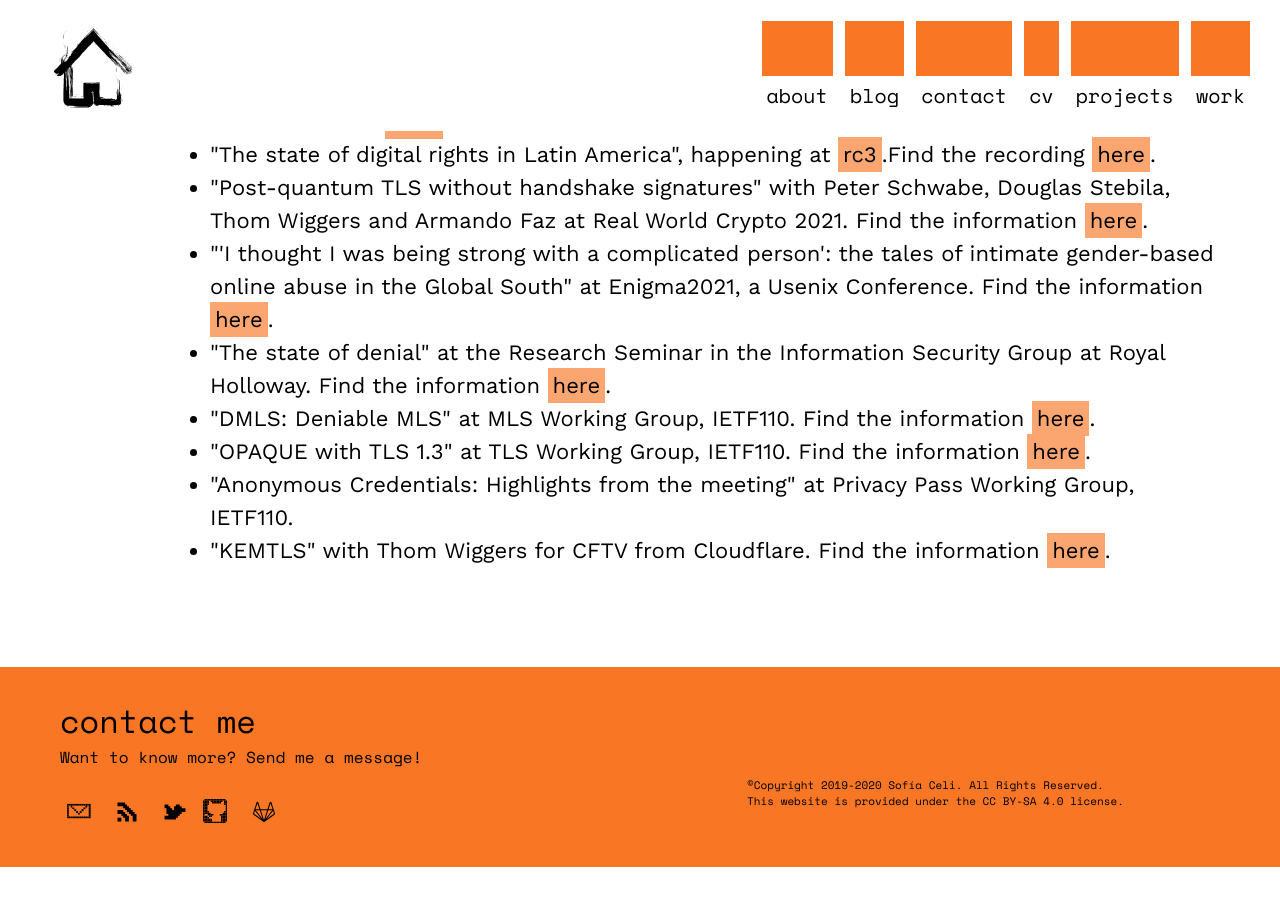
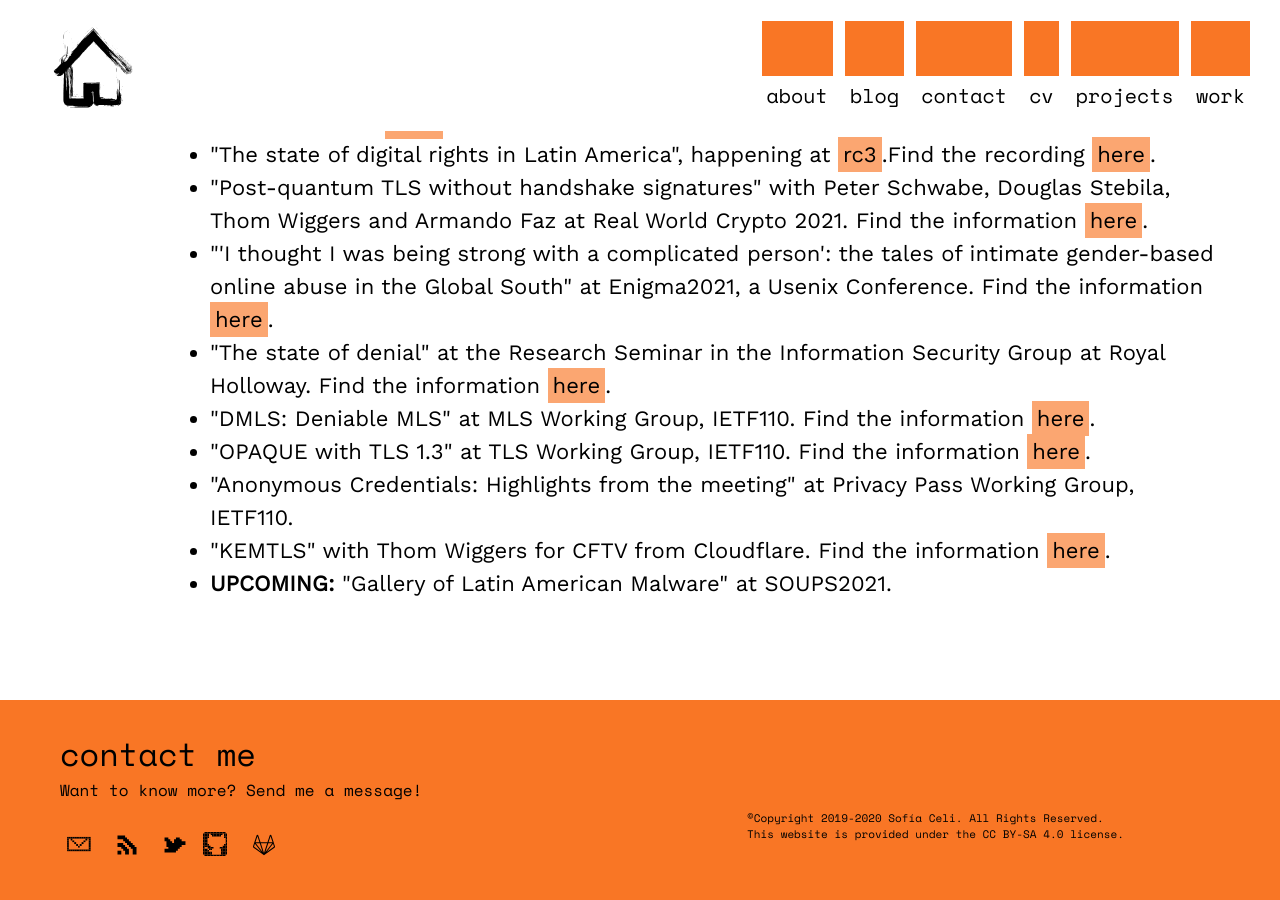
Before and after one commit to claucece/claucece.github.io, a Jekyll site: the page built from research.html, in a window 1280 px wide and 900 px high, scrolled down 4647 px. Built offline with Jekyll 4.4.1, drawn with Linux system fonts in a browser that asks for light colours; before the commit the page ends 5514 px from its top, so only the background shows below that.

Commit message:
Other talk

```diff
--- a/research.html
+++ b/research.html
@@ -124,6 +124,7 @@ tags: menu
 		  <li>"OPAQUE with TLS 1.3" at TLS Working Group, IETF110. Find the information <a href="https://github.com/tlswg/wg-materials/blob/master/ietf110/agenda.md" target="_blank">here</a>.</li>
 		  <li>"Anonymous Credentials: Highlights from the meeting" at Privacy Pass Working Group, IETF110.</li>
 	    <li>"KEMTLS" with Thom Wiggers for CFTV from Cloudflare. Find the information <a href="https://cloudflare.tv/event/2Mh0Mwr8QXtZ5tla9qSIbk" target="_blank">here</a>.</li>
+	    <li><strong>UPCOMING: </strong>"Gallery of Latin American Malware" at SOUPS2021.</li>
     </ul>
   </div>
 </div>
```
